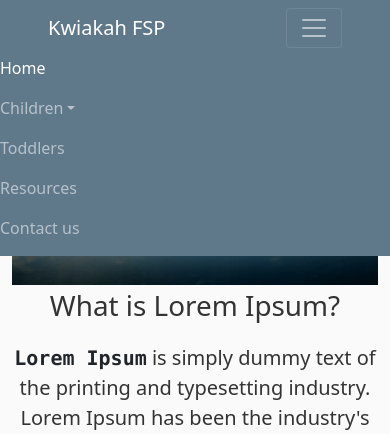
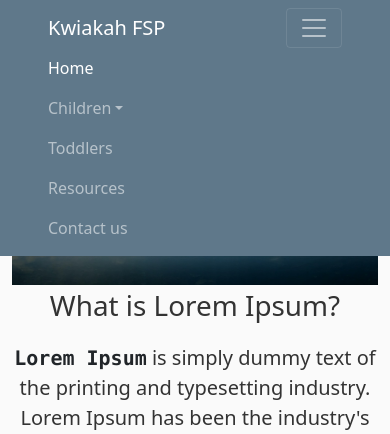
Before and after one commit to BrodieHay/KwiakahFSP, a Django app: page / in a window 390 px wide, after a click that opens the changed part. Shown: the top 434 px of the page. Run offline with Django 3.2, Linux system fonts and the light colour scheme; some libraries are stand-ins or nearby versions.

Commit message:
fixing small screen margins

```diff
--- a/stewardshipProgram/templates/stewardshipProgram/base.html
+++ b/stewardshipProgram/templates/stewardshipProgram/base.html
@@ -26,7 +26,7 @@
         <button class="navbar-toggler me-5" type="button" data-bs-toggle="collapse" data-bs-target="#navbarSupportedContent" aria-controls="navbarSupportedContent" aria-expanded="false" aria-label="Toggle navigation">
           <span class="navbar-toggler-icon"></span>
         </button>
-        <div class="collapse navbar-collapse" id="navbarSupportedContent">
+        <div class="collapse navbar-collapse ms-5" id="navbarSupportedContent">
           <ul class="navbar-nav me-auto">
             <li class="nav-item">
               <a class="nav-link active" aria-current="page" href="{% url 'stewardshipProgram-home'%}">Home</a>
```
